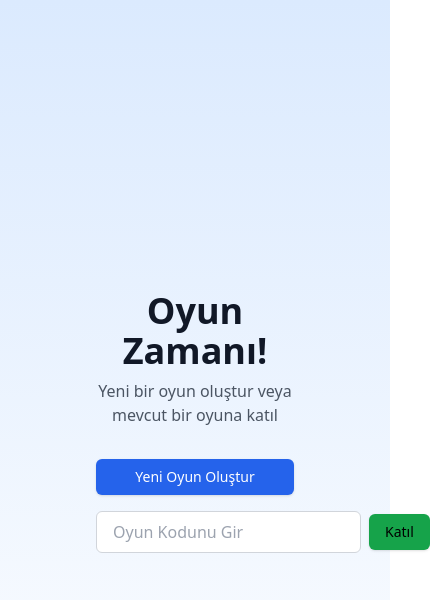
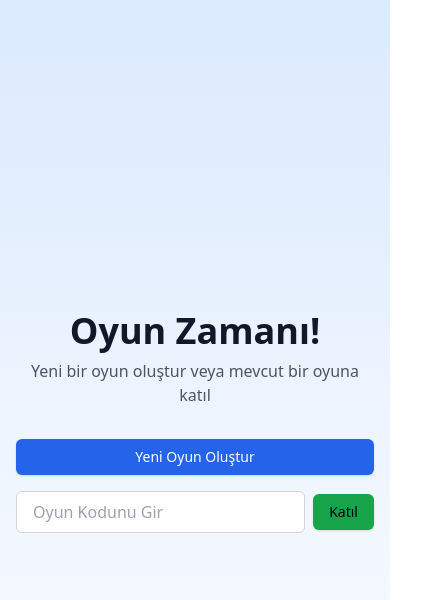
Before and after one commit to ecsabanci/letsee, a Next.js app: page / in a window 390 px wide. Shown: the top 600 px of the page, 430 px wide, since content can reach past the window. Built offline with nearby package versions, Linux system fonts and the light colour scheme.

Commit message:
Update main page padding for improved layout responsiveness on smaller screens.

```diff
--- a/app/page.tsx
+++ b/app/page.tsx
@@ -20,7 +20,7 @@ export default function Home() {
   }
 
   return (
-    <main className="flex min-h-screen bg-red-500 flex-col items-center justify-center p-24 bg-gradient-to-b from-blue-100 to-white">
+    <main className="flex min-h-screen bg-red-500 flex-col items-center justify-center p-4 md:p-24 bg-gradient-to-b from-blue-100 to-white">
       <div className="w-full max-w-md space-y-8">
         <div className="text-center">
           <h1 className="text-4xl font-bold text-gray-900 mb-2">Oyun Zamanı!</h1>
```
